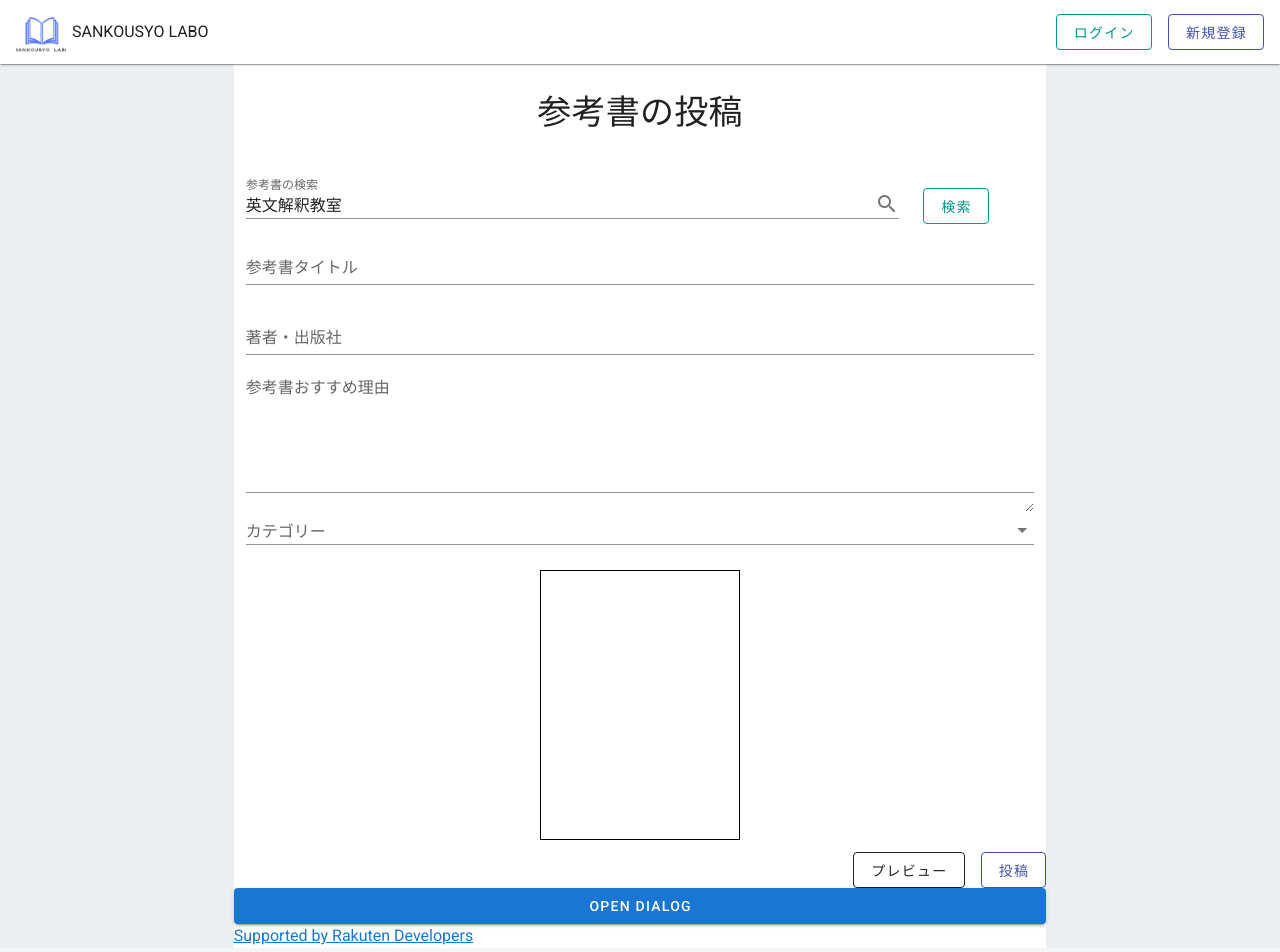
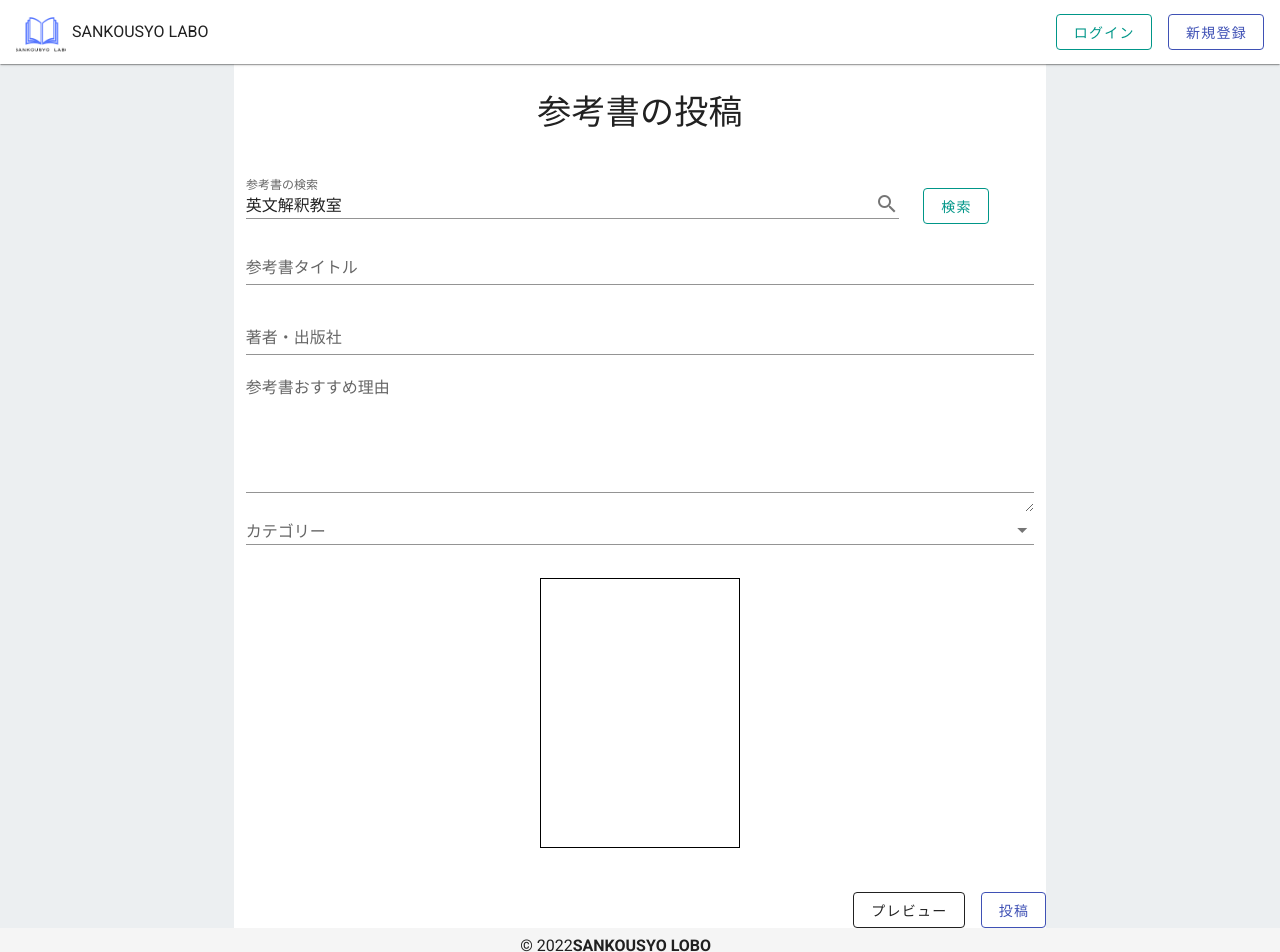
Before and after one commit to yuukiyamagata/Myportfolio_backUp, a Nuxt app: page /posts/create in a window 1280 px wide. Shown: the top 952 px of the page. Built offline with nearby package versions, Linux system fonts and the light colour scheme.

Commit message:
#8 軽微な修正

```diff
--- a/components/base/Footer.vue
+++ b/components/base/Footer.vue
@@ -3,6 +3,9 @@
       <div class="mx-auto">
         <span class="text-center">&copy; {{ new Date().getFullYear() }}</span>
         <strong class="text-center">SANKOUSYO LOBO</strong>
+        <div>
+        <a href="https://developers.rakuten.com/" target="_blank">Supported by Rakuten Developers</a>
+        </div>
       </div>
   </v-footer>
 </template>
--- a/pages/posts/create.vue
+++ b/pages/posts/create.vue
@@ -50,14 +50,14 @@
               :rules="sankousyoCategoryRules"
             >
             </v-select>
-            <div class="iamge-wrapper mb-6">
+            <div class="mb-6 pt-4">
               <v-img
                 :src="image_src_noImage"
                 class="mx-auto displayImage"
               >
               </v-img>
             </div>
-            <div class="btn-wrapper">
+            <div class="btn-wrapper pt-8">
               <v-row class="d-flex flex-row-reverse">
                 <v-btn color="indigo" outlined class="ml-4">投稿</v-btn>
                 <v-btn outlined sm>プレビュー</v-btn>
@@ -74,16 +74,6 @@
       transition="dialog-top-transition"
       width="600px"
       >
-      <template #activator="{ on, attrs }">
-        <v-btn
-          color="primary"
-          dark
-          v-bind="attrs"
-          v-on="on"
-        >
-          Open Dialog
-        </v-btn>
-      </template>
 
     <v-card>
         <v-card-title>お勧めする参考書を選択してください</v-card-title>
@@ -108,8 +98,8 @@
                         />
                   </div>
                   <v-card-title>
-                    <span>{{ result.id }}</span>
                       {{ result.title }}
+                      <div class="text-subtitle-1">著者:{{ result.author }}</div>
                     </v-card-title>
 
                     <v-card-actions>
@@ -131,21 +121,13 @@
               <v-btn
                 color="blue darken-1"
                 text
-                @click="dialog = false"
+                @click="closeDialoag"
                 >
                 Close
-              </v-btn>
-              <v-btn
-                color="blue darken-1"
-                text
-                @click="dialog = false"
-                >
-                Save
               </v-btn>
           </v-card-actions>
         </v-card>
     </v-dialog>
-    <a href="https://developers.rakuten.com/" target="_blank">Supported by Rakuten Developers</a>
   </v-row>
 </template>
 
@@ -240,9 +222,6 @@ export default {
 
 
         this.serachResults.forEach(item => console.log(item))
-      // 必要な情報を配列に追加
-    //     console.log(data.Items[0].Item.smallImageUrl)
-    // this.imageUrl = data.Items[0].Item.largeImageUrl
     },
     selectBook( item ){
       this.sankousho.title = item.title
@@ -253,6 +232,10 @@ export default {
 
       this.dialog = false
       this.serachResults = [];
+    },
+    closeDialoag(){
+      this.dialog = false
+      this.serachResults = []
     }
   }
 };
@@ -266,10 +249,6 @@ export default {
   .form-width {
     width:80%;
     margin: 0 auto;
-  }
-
-  .iamge-wrapper{
-    padding-top: 8px;
   }
 
   .bg-color{
```
